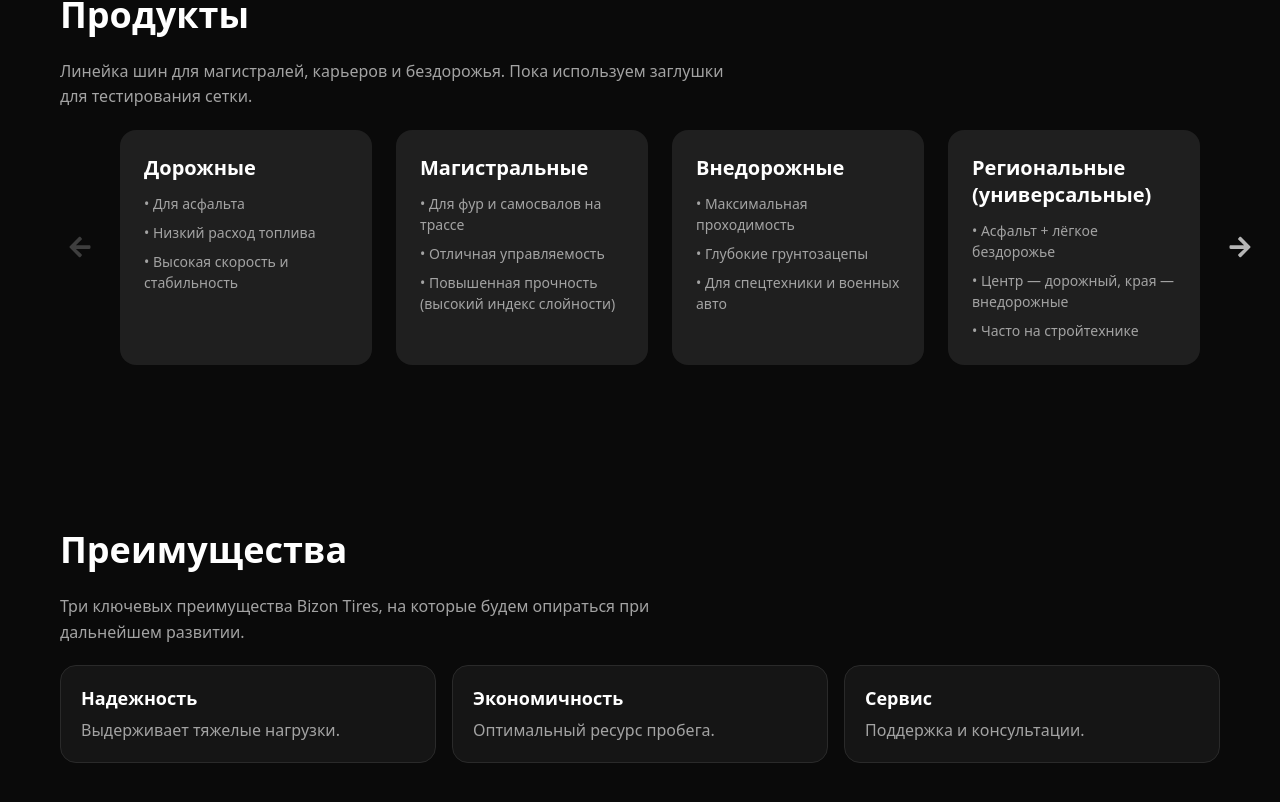
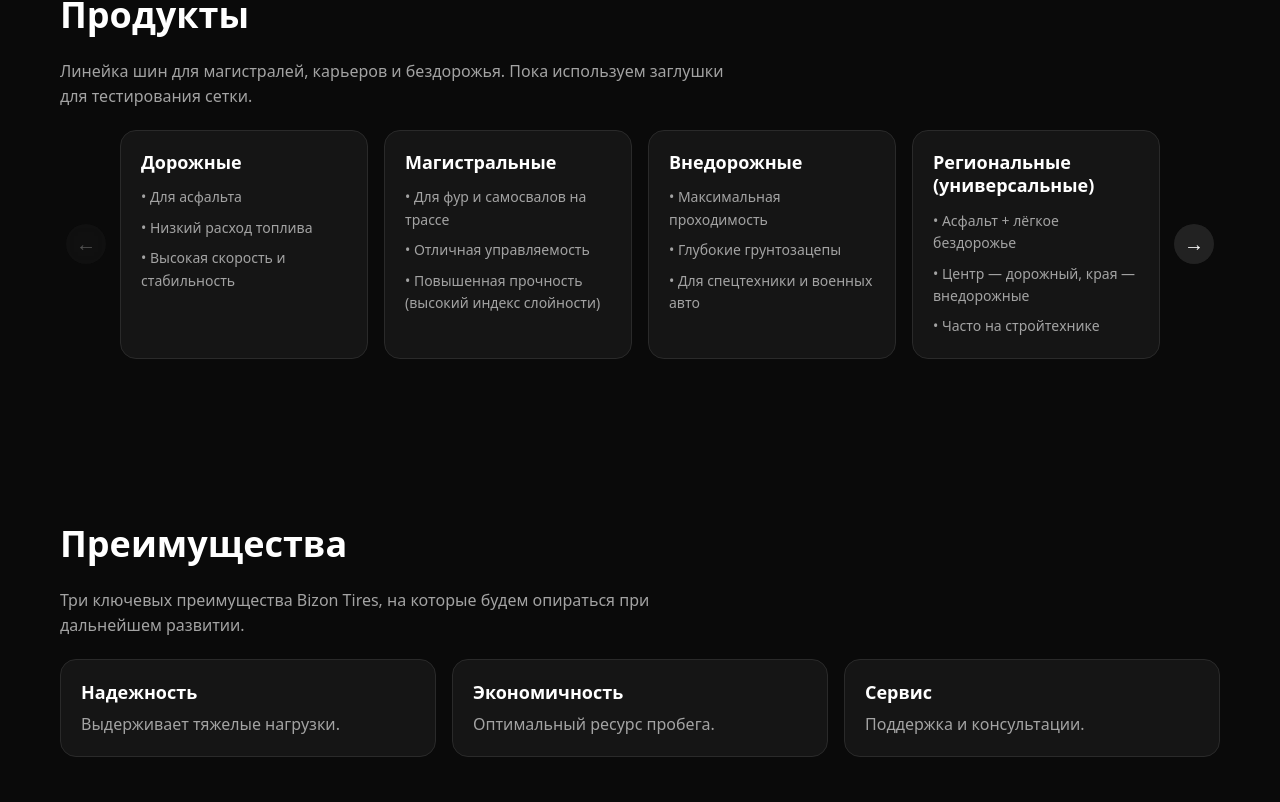
Before and after one commit to mrdudekowski/bizon-tires, a React (Vite) app: page / in a window 1280 px wide. Shown: the part 774-1576 px from the top of the page. Built offline with nearby package versions, Linux system fonts and the light colour scheme.

Commit message:
Refactor product carousel component: replace Embla carousel with a native scroll snap implementation, update styles for improved responsiveness, and remove unused TireTypeCard component.

```diff
--- a/package.json
+++ b/package.json
@@ -27,11 +27,9 @@
     "@radix-ui/react-slot": "^1.2.4",
     "class-variance-authority": "^0.7.1",
     "clsx": "^2.1.1",
-    "embla-carousel-react": "^8.6.0",
     "lucide-react": "^0.562.0",
     "react": "^19.2.3",
     "react-dom": "^19.2.3",
-    "react-icons": "^5.5.0",
     "styled-components": "^6.3.8",
     "tailwind-merge": "^3.4.0",
     "tailwindcss-animate": "^1.0.7"
--- a/src/components/ProductCarousel/ProductCarousel.jsx
+++ b/src/components/ProductCarousel/ProductCarousel.jsx
@@ -1,96 +1,85 @@
-import React, { useCallback, useEffect } from "react";
-import useEmblaCarousel from "embla-carousel-react";
-import { FaArrowLeft, FaArrowRight } from "react-icons/fa";
-import TireTypeCard from "./TireTypeCard.jsx";
-import tireTypesData from "../../../data/tireTypes.json";
-
-// Lightweight runtime validator
-const validateTireType = (item) => {
-  if (!item || typeof item !== "object") return false;
-  if (typeof item.id !== "string" || !item.id.trim()) return false;
-  if (typeof item.name !== "string" || !item.name.trim()) return false;
-  if (typeof item.description_short !== "string" || !item.description_short.trim()) return false;
-  return true;
-};
+import React, { useRef, useState, useEffect } from 'react';
+import tireTypesData from '../../../data/tireTypes.json';
 
 const ProductCarousel = () => {
-  // Validate and filter data
-  const tireTypes = React.useMemo(() => {
-    const validated = tireTypesData.filter((item) => {
-      const isValid = validateTireType(item);
-      if (!isValid) {
-        console.warn("Invalid tire type data:", item);
-      }
-      return isValid;
-    });
-    return validated;
+  const trackRef = useRef(null);
+  const [canScrollPrev, setCanScrollPrev] = useState(false);
+  const [canScrollNext, setCanScrollNext] = useState(true);
+
+  const updateArrowState = () => {
+    const track = trackRef.current;
+    if (!track) return;
+
+    const { scrollLeft, scrollWidth, clientWidth } = track;
+    setCanScrollPrev(scrollLeft > 0);
+    setCanScrollNext(scrollLeft < scrollWidth - clientWidth - 1);
+  };
+
+  const scrollPrev = () => {
+    trackRef.current?.scrollBy({ left: -trackRef.current.clientWidth, behavior: 'smooth' });
+  };
+
+  const scrollNext = () => {
+    trackRef.current?.scrollBy({ left: trackRef.current.clientWidth, behavior: 'smooth' });
+  };
+
+  useEffect(() => {
+    const track = trackRef.current;
+    if (!track) return;
+
+    updateArrowState();
+    track.addEventListener('scroll', updateArrowState);
+    window.addEventListener('resize', updateArrowState);
+
+    return () => {
+      track.removeEventListener('scroll', updateArrowState);
+      window.removeEventListener('resize', updateArrowState);
+    };
   }, []);
 
-  // Embla carousel setup with proper configuration
-  const [emblaRef, emblaApi] = useEmblaCarousel({
-    loop: false,
-    align: "start",
-    containScroll: "trimSnaps"
-  });
+  // Split description_short by bullet points
+  const renderCard = (tire) => {
+    const bulletPoints = tire.description_short
+      .split('•')
+      .map((item) => item.trim())
+      .filter(Boolean);
 
-  const [prevBtnDisabled, setPrevBtnDisabled] = React.useState(true);
-  const [nextBtnDisabled, setNextBtnDisabled] = React.useState(true);
-
-  const scrollPrev = useCallback(() => {
-    if (emblaApi) emblaApi.scrollPrev();
-  }, [emblaApi]);
-
-  const scrollNext = useCallback(() => {
-    if (emblaApi) emblaApi.scrollNext();
-  }, [emblaApi]);
-
-  const onSelect = useCallback(() => {
-    if (!emblaApi) return;
-    setPrevBtnDisabled(!emblaApi.canScrollPrev());
-    setNextBtnDisabled(!emblaApi.canScrollNext());
-  }, [emblaApi]);
-
-  useEffect(() => {
-    if (!emblaApi) return;
-    onSelect();
-    emblaApi.on("select", onSelect);
-    emblaApi.on("reInit", onSelect);
-  }, [emblaApi, onSelect]);
-
-  // Don't render if no valid data
-  if (tireTypes.length === 0) {
-    console.warn("No valid tire types to display");
-    return null;
-  }
+    return (
+      <article key={tire.id} className="product-card">
+        <h3 className="product-card-title">{tire.name}</h3>
+        <ul className="product-card-list">
+          {bulletPoints.map((item, index) => (
+            <li key={index} className="product-card-item">
+              • {item}
+            </li>
+          ))}
+        </ul>
+      </article>
+    );
+  };
 
   return (
-    <div className="carousel-container">
-      <div className="carousel-viewport" ref={emblaRef}>
-        <div className="carousel-track">
-          {tireTypes.map((tireType) => (
-            <div key={tireType.id} className="carousel-slide">
-              <TireTypeCard tireType={tireType} />
-            </div>
-          ))}
-        </div>
+    <div className="product-carousel">
+      <div className="product-carousel-track" ref={trackRef}>
+        {tireTypesData.map(renderCard)}
       </div>
 
       <button
-        className="carousel-arrow carousel-arrow-prev"
+        className="carousel-nav carousel-nav-prev"
         onClick={scrollPrev}
-        disabled={prevBtnDisabled}
-        aria-label="Previous slide"
+        disabled={!canScrollPrev}
+        aria-label="Предыдущий слайд"
       >
-        <FaArrowLeft />
+        ←
       </button>
 
       <button
-        className="carousel-arrow carousel-arrow-next"
+        className="carousel-nav carousel-nav-next"
         onClick={scrollNext}
-        disabled={nextBtnDisabled}
-        aria-label="Next slide"
+        disabled={!canScrollNext}
+        aria-label="Следующий слайд"
       >
-        <FaArrowRight />
+        →
       </button>
     </div>
   );
--- a/src/components/ProductCarousel/TireTypeCard.jsx
+++ /dev/null
@@ -1,25 +0,0 @@
-import React from "react";
-
-const TireTypeCard = React.memo(({ tireType }) => {
-  const bulletPoints = tireType.description_short
-    .split("•")
-    .map((item) => item.trim())
-    .filter(Boolean);
-
-  return (
-    <article className="tire-card">
-      <h3 className="tire-card-title">{tireType.name}</h3>
-      <ul className="tire-card-list">
-        {bulletPoints.map((item, index) => (
-          <li key={index} className="tire-card-item">
-            • {item}
-          </li>
-        ))}
-      </ul>
-    </article>
-  );
-});
-
-TireTypeCard.displayName = "TireTypeCard";
-
-export default TireTypeCard;
--- a/src/index.css
+++ b/src/index.css
@@ -47,6 +47,7 @@ body {
   color: var(--color-foreground);
   background: var(--color-background);
   min-height: 100vh;
+  overflow-x: hidden;
 }
 
 body.menu-open {
@@ -228,6 +229,7 @@ main {
   margin: 0 auto;
   padding: 80px 20px;
   display: grid;
+  grid-template-columns: minmax(0, 1fr);
   gap: 20px;
 }
 
@@ -293,76 +295,89 @@ main {
   flex-wrap: wrap;
 }
 
-/* Product Carousel Styles */
-.carousel-container {
+/* Product Carousel - Native Scroll Snap Implementation */
+.product-carousel {
   position: relative;
-  max-width: var(--container-max);
-  margin: 0 auto;
-  padding: 0 20px;
+  width: 100%;
+  max-width: 100%;
+  min-width: 0;
+  padding: 0 44px; /* Space for arrows */
 }
 
-@media (min-width: 1024px) {
-  .carousel-container {
-    padding: 0 60px;
-  }
+.product-carousel-track {
+  display: grid;
+  grid-auto-flow: column;
+  grid-auto-columns: 100%; /* Mobile: 1 card full width */
+  gap: 16px;
+  overflow-x: auto;
+  scroll-snap-type: x mandatory;
+  scroll-behavior: smooth;
+  scrollbar-width: none; /* Firefox */
+  -ms-overflow-style: none; /* IE/Edge */
+  -webkit-overflow-scrolling: touch; /* iOS momentum scrolling */
+  min-width: 0;
 }
 
-.carousel-viewport {
-  overflow: hidden;
-}
-
-.carousel-track {
-  display: flex;
-  gap: 1.5rem;
-}
-
-.carousel-slide {
-  flex: 0 0 100%;
-  min-width: 0;
-  display: flex;
-  justify-content: center;
+.product-carousel-track::-webkit-scrollbar {
+  display: none; /* Chrome/Safari/Opera */
 }
 
 /* Tablet: 2 cards */
 @media (min-width: 640px) {
-  .carousel-slide {
-    flex: 0 0 calc((100% - 1.5rem) / 2);
+  .product-carousel {
+    padding: 0 50px;
+  }
+
+  .product-carousel-track {
+    grid-auto-columns: calc((100% - 16px) / 2);
   }
 }
 
 /* Desktop Small: 3 cards */
 @media (min-width: 1024px) {
-  .carousel-slide {
-    flex: 0 0 calc((100% - 3rem) / 3);
+  .product-carousel {
+    padding: 0 56px;
+  }
+
+  .product-carousel-track {
+    grid-auto-columns: calc((100% - 32px) / 3);
   }
 }
 
 /* Desktop Large: 4 cards */
 @media (min-width: 1280px) {
-  .carousel-slide {
-    flex: 0 0 calc((100% - 4.5rem) / 4);
+  .product-carousel {
+    padding: 0 60px;
+  }
+
+  .product-carousel-track {
+    grid-auto-columns: calc((100% - 48px) / 4);
   }
 }
 
-.tire-card {
-  background: var(--color-surface-muted);
+/* Product Card - styled like .info-card for consistency */
+.product-card {
+  background: var(--color-surface);
+  border: 1px solid var(--color-border);
   border-radius: 16px;
-  padding: 24px;
-  width: 100%;
-  height: 100%;
+  padding: 20px;
   display: flex;
   flex-direction: column;
   gap: 12px;
+  scroll-snap-align: start;
+  scroll-snap-stop: always;
+  min-height: 180px; /* Ensure consistent height */
 }
 
-.tire-card-title {
+.product-card-title {
   margin: 0;
-  font-size: 20px;
+  font-size: 18px;
   font-weight: 700;
   color: var(--color-foreground);
+  line-height: 1.3;
 }
 
-.tire-card-list {
+.product-card-list {
   margin: 0;
   padding: 0;
   list-style: none;
@@ -371,57 +386,74 @@ main {
   gap: 8px;
 }
 
-.tire-card-item {
+.product-card-item {
   font-size: 14px;
-  line-height: 1.5;
+  line-height: 1.6;
   color: var(--color-muted);
 }
 
-.carousel-arrow {
+/* Navigation Arrows */
+.carousel-nav {
   position: absolute;
   top: 50%;
   transform: translateY(-50%);
-  background: none;
-  border: none;
-  color: rgba(255, 255, 255, 0.7);
-  font-size: 24px;
-  cursor: pointer;
-  padding: 0;
   width: 40px;
   height: 40px;
+  border: none;
+  background: rgba(255, 255, 255, 0.1);
+  backdrop-filter: blur(8px);
+  color: var(--color-foreground);
+  font-size: 20px;
+  border-radius: 50%;
+  cursor: pointer;
+  transition: all var(--transition-fast);
+  z-index: 10;
   display: flex;
   align-items: center;
   justify-content: center;
-  transition: color var(--transition-fast);
-  z-index: 10;
 }
 
-.carousel-arrow:hover:not(:disabled) {
-  color: rgba(255, 255, 255, 1);
+.carousel-nav:hover:not(:disabled) {
+  background: rgba(255, 255, 255, 0.2);
+  transform: translateY(-50%) scale(1.1);
 }
 
-.carousel-arrow:disabled {
+.carousel-nav:disabled {
   opacity: 0.3;
   cursor: not-allowed;
 }
 
-.carousel-arrow-prev {
-  left: 0;
+.carousel-nav-prev {
+  left: 4px;
 }
 
-.carousel-arrow-next {
-  right: 0;
+.carousel-nav-next {
+  right: 4px;
 }
 
-@media (max-width: 767px) {
-  .carousel-container {
-    padding: 0 40px;
+@media (max-width: 639px) {
+  .carousel-nav {
+    width: 36px;
+    height: 36px;
+    font-size: 18px;
   }
 
-  .carousel-arrow {
-    font-size: 20px;
-    width: 32px;
-    height: 32px;
+  .carousel-nav-prev {
+    left: 2px;
+  }
+
+  .carousel-nav-next {
+    right: 2px;
+  }
+}
+
+@media (min-width: 1024px) {
+  .carousel-nav-prev {
+    left: 6px;
+  }
+
+  .carousel-nav-next {
+    right: 6px;
   }
 }
 
```
Also changed, not shown: 1 other file (tests, documents, lock files or other folders).
